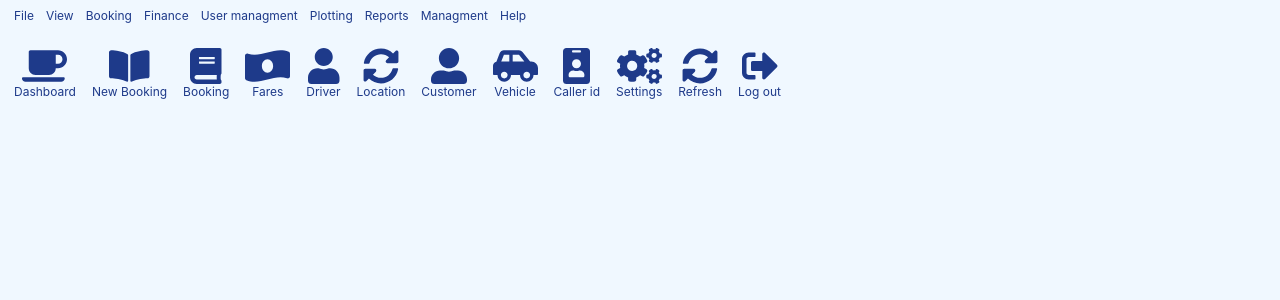
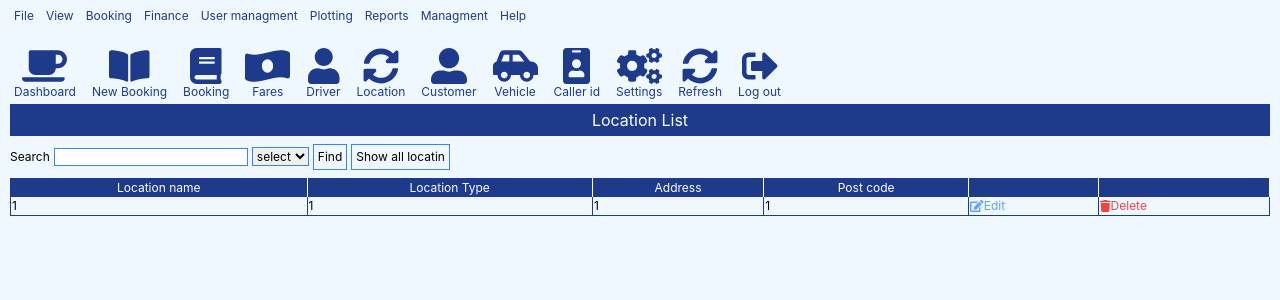
Before and after one commit to sebastien15/reactDispachterSystem, a React (Create React App) app: page /locationList in a window 1280 px wide. Shown: the top 300 px of the page. Built offline with nearby package versions, Linux system fonts and the light colour scheme.

Commit message:
added add zone modal

```diff
--- a/src/App.js
+++ b/src/App.js
@@ -12,6 +12,8 @@ import DriverLeftList from './components/driverLeftList';
 import DriverLoginList from './components/driverLoginList';
 import DriverShiftModal from './components/driverShiftModal';
 import AddLocationModal from './components/locationAddModal';
+import LocationList from './components/locationList';
+import AddZoneModal from './components/zoneModal';
 // import {useSelector, useDispatch } from 'react-redux';
 // import {incrementCounter, decrementCounter} from './redux/actions'
 
@@ -30,6 +32,7 @@ function App() {
       <DriverLoginModal/>
       <DriverShiftModal/>
       <AddLocationModal/>
+      <AddZoneModal/>
       <Router>
         <SecondNav/>
         <Switch>
@@ -38,6 +41,7 @@ function App() {
           <Route path="/driverList" component={DriverList}/>
           <Route path="/leftDriverList" component={DriverLeftList}/>
           <Route path="/driverLoginList" component={DriverLoginList}/>
+          <Route path="/locationList" component={LocationList}/>
         </Switch>
       </Router>
     </>
--- a/src/components/SecondNav.js
+++ b/src/components/SecondNav.js
@@ -8,6 +8,8 @@ const triggleDroppDown = (e)=>{
     const clickedElement  = e.target
     let parentElement = clickedElement.nodeName === "path" ?  clickedElement.parentElement.parentElement : clickedElement
     let targetElement = parentElement.lastChild;
+    console.log(targetElement )
+    console.log(".............")
     if (typeof targetElement !== 'undefined'){
         targetElement.classList.toggle('hidden')
     }else{
@@ -60,9 +62,9 @@ function SecondNav() {
                     Location
                     <div className="flex flex-col p-2 w-32 absolute bg-white border-1 border-blue-400 rounded-sm hidden" >
                         <Link className="cursor-pointer hover:bg-blue-400 hover:rounded-md py-1" onClick={()=>{openModal("addLocationModal")}} to="/">Add New Location</Link>
-                        <Link className="cursor-pointer hover:bg-blue-400 hover:rounded-md py-1" to="/driverList">Location List</Link>
-                        <Link className="cursor-pointer hover:bg-blue-400 hover:rounded-md py-1" onClick={()=>{openModal("driverLoginModal")}}  to="/">Add New Zone</Link>
-                        <Link className="cursor-pointer hover:bg-blue-400 hover:rounded-md py-1" to="/driverLoginList">Zone List</Link>
+                        <Link className="cursor-pointer hover:bg-blue-400 hover:rounded-md py-1" to="/locationList">Location List</Link>
+                        <Link className="cursor-pointer hover:bg-blue-400 hover:rounded-md py-1" onClick={()=>{openModal("addZoneModal")}}  to="/">Add New Zone</Link>
+                        <Link className="cursor-pointer hover:bg-blue-400 hover:rounded-md py-1" to="/zoneList">Zone List</Link>
                     </div>
                 </Link>
                 <Link className="p-1 text-blue-900 mr-2 text-xs cursor-pointer text-center" to="/#">
--- /dev/null
+++ b/src/components/locationList.js
@@ -0,0 +1,53 @@
+import { faEdit, faTrash } from "@fortawesome/free-solid-svg-icons";
+import { FontAwesomeIcon } from "@fortawesome/react-fontawesome";
+
+function LocationList() {
+    return(
+        <div>
+            <header className="bg-blue-900 text-white p-1 text-center">Location List</header>
+            <div className="mt-2 text-xs">
+                <label className="mr-1">Search</label>
+                <input className="border border-blue-500 mr-1"/>
+                <select className="border border-blue-500 mr-1">
+                    <option>select</option>
+                </select>
+                <button className="border border-blue-500 hover:bg-blue-500 hover:text-white p-1 mr-1">Find</button>
+                <button className="border border-blue-500 hover:bg-blue-500 hover:text-white p-1">Show all locatin</button>
+            </div>
+            <div className="mt-2">
+                <table className="w-full">
+                    <tbody className="border border-blue-900">
+                        <tr className="bg-blue-900 text-white  text-xs text-center">
+                            <td className="border-r border-white">Location name</td>
+                            <td className="border-r border-white">Location Type</td>
+                            <td className="border-r border-white">Address</td>
+                            <td className="border-r border-white">Post code</td>
+                            <td className="border-r border-white"></td>
+                            <td className="border-r border-white"></td>
+                        </tr>
+                        <tr className="text-xs">
+                            <td className="border-r border-blue-900">1</td>
+                            <td className="border-r border-blue-900">1</td>
+                            <td className="border-r border-blue-900">1</td>
+                            <td className="border-r border-blue-900">1</td>
+                            <td className="border-r border-blue-900 hover:bg-blue-100">
+                                <button className="text-blue-400">
+                                    <FontAwesomeIcon icon={faEdit}/>
+                                    Edit
+                                </button>
+                            </td>
+                            <td className="border-r border-blue-900 hover:bg-blue-100">
+                                <button className="text-red-500">
+                                    <FontAwesomeIcon icon={faTrash}/>
+                                    Delete
+                                </button>
+                            </td>
+                        </tr>
+                    </tbody>
+                </table>
+            </div>
+        </div>
+    )
+}
+
+export default LocationList;
--- /dev/null
+++ b/src/components/zoneModal.js
@@ -0,0 +1,52 @@
+import { faAngleLeft, faAngleRight, faBookOpen, faCross, faFile, faPlus, faTimes } from "@fortawesome/free-solid-svg-icons";
+import { FontAwesomeIcon } from "@fortawesome/react-fontawesome";
+import { openModal } from "./SecondNav"
+
+function AddZoneModal() {
+    return(
+        <div id="addZoneModal" className=" w-6/12 bg-white rounded-md border border-blue-400 absolute p-2 top-24 left-1/4 m-auto hidden">
+            <div className="flex justify-between">
+                <h4 className="text-sm">Add Zone</h4>
+                <span className="cursor-pointer font-extrabold" onClick={()=>{openModal("addZoneModal")}}>X</span>
+            </div>
+            <div className=" mt-3 text-sm">
+                <div className="p-1">
+                    <div className="flex justify-between">
+                        <label className="font-bold mr-2">Zone name:</label>
+                        <input className="border border-blue-400 rounded-sm px-1"/>
+                    </div>
+                    <div className="border border-blue-500 mt-2 text-sm">
+                        <header className="bg-blue-500 text-white ">Associate Post code</header>
+                        <div className="p-1 mt-2">
+                            <div className="flex justify-between">
+                                <div>
+                                    <label>Post code</label>
+                                    <input className="border border-blue-500"/>
+                                </div>
+                                <div>
+                                    <button className="px-1 border border-blue-500 text-blue-500 hover:bg-blue-500 hover:text-white">Add</button>
+                                    <button className="px-1 border border-blue-500 text-blue-500 hover:bg-blue-500 hover:text-white">New</button>
+                                </div>
+                            </div>
+                            <div className=" mt-2 w-full">
+                                    <table className="min-w-full">
+                                        <tr className="bg-blue-500">
+                                            <td className="text-white border-r border-blue-900">Post code</td>
+                                            <td className=" border-r border-blue-900" ></td>
+                                        </tr>
+                                        <tr>
+                                            <td className="border-r border-blue-900">2</td>
+                                            <td>1</td>
+                                        </tr>
+                                    </table>
+                            </div>
+                        </div>
+                    </div>
+                    <button className="border border-blue-500 text-blue-500 hover:bg-blue-500 hover:text-white px-2 w-4/12 m-auto mt-3">Save</button>
+                </div>
+            </div>
+        </div>
+    );
+}
+
+export default AddZoneModal;
```
